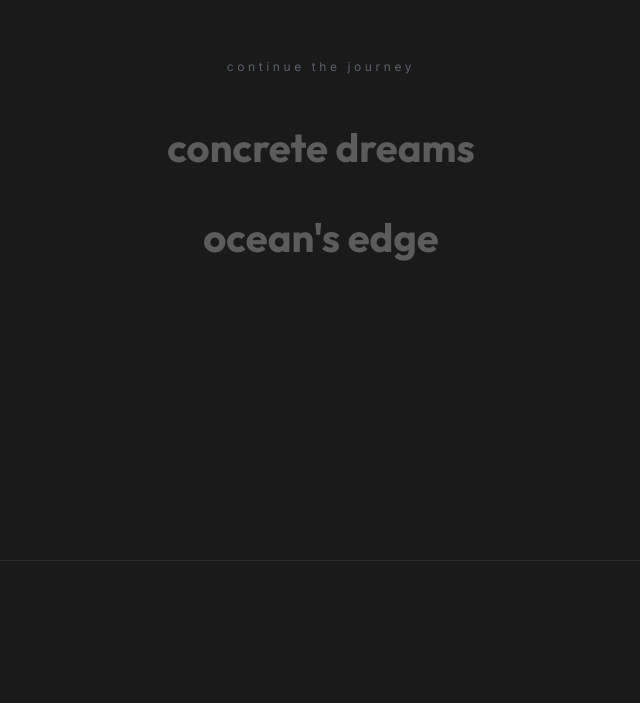
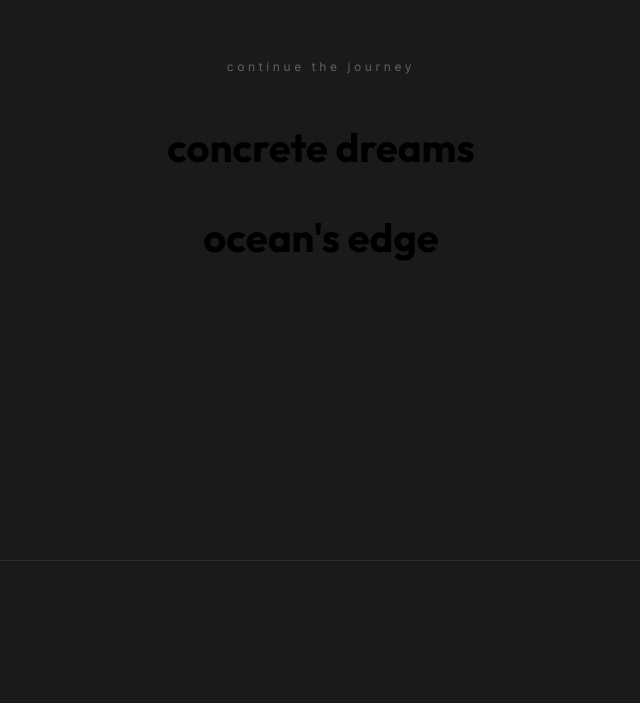
Before and after one commit to sumukhteja/tarun, a plain HTML site: page post-1.html in a window 1280 px wide. Shown: the part 4240-4943 px from the top of the page, without its empty margins (319-959 px from the left). Drawn offline with Linux system fonts and the light colour scheme.

Commit message:
Refine post navigation appearance: black text and light gray hover

```diff
--- a/post-1.html
+++ b/post-1.html
@@ -196,20 +196,18 @@
 
         .nav-item {
             text-decoration: none;
-            color: var(--text-main);
+            color: #000000;
             font-family: var(--font-display);
             font-size: 2.5rem;
             font-weight: 700;
             text-transform: lowercase;
             transition: all 0.4s cubic-bezier(0.22, 1, 0.36, 1);
-            opacity: 0.3;
+            opacity: 1;
             display: block;
         }
 
         .nav-item:hover {
-            opacity: 1;
-            transform: translateX(20px);
-            color: var(--accent);
+            color: #888888;
         }
 
         footer {
```
Also changed, not shown: post-2.html (+3 -5 lines), post-3.html (+3 -5 lines).
